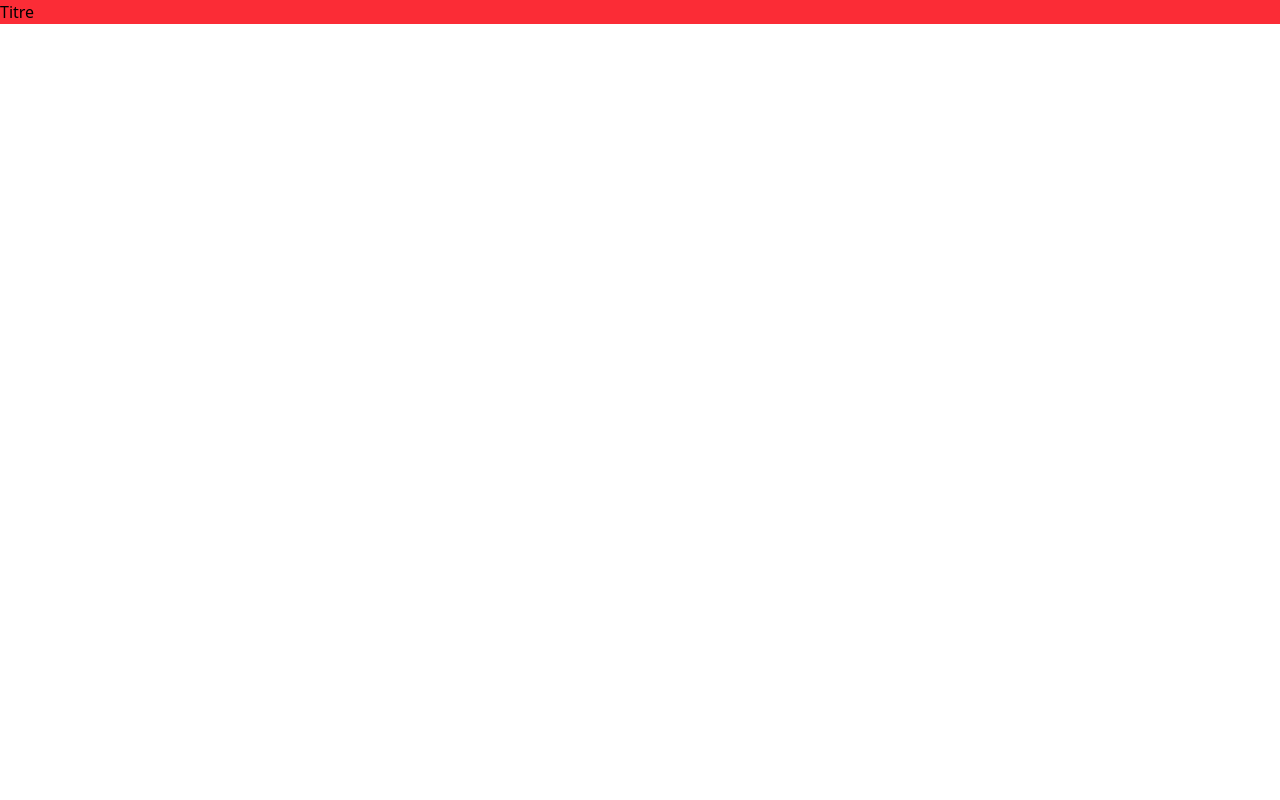
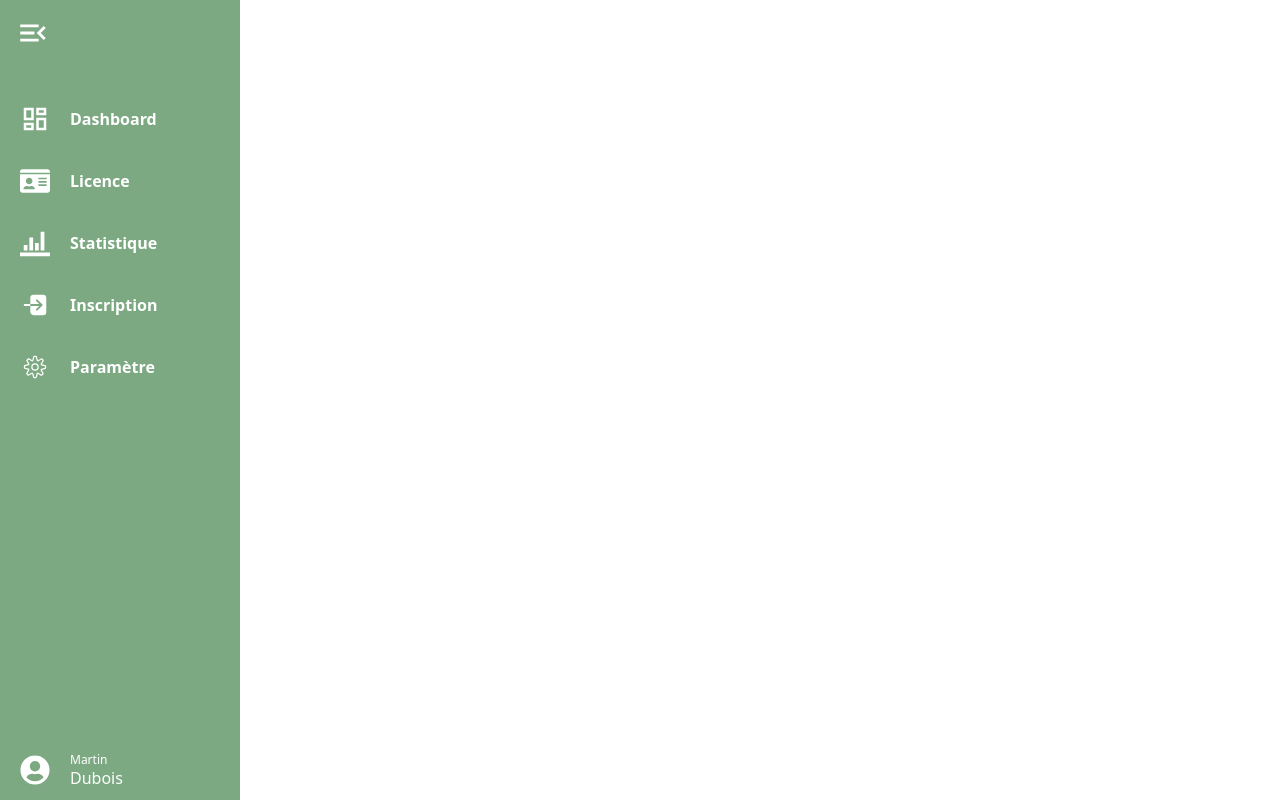
Before and after one commit to Matthieu77220/M2I_Site_Web, a React (Vite) app in the folder app-web/: page / in a window 1280 px wide. Built offline with nearby package versions, Linux system fonts and the light colour scheme.

Commit message:
création de la NavBar

```diff
--- a/app-web/src/App.jsx
+++ b/app-web/src/App.jsx
@@ -2,13 +2,14 @@ import { useState } from 'react'
 import reactLogo from './assets/react.svg'
 import viteLogo from '/vite.svg'
 import '../public/css/style.css'
+import NavBar from './components/navBar'
 
 function App() {
   const [count, setCount] = useState(0)
 
   return (
     <>
-    <h1 className="bg-red-500">Titre</h1>
+      <NavBar />
     </>
   )
 }
--- /dev/null
+++ b/app-web/src/components/navBar.jsx
@@ -0,0 +1,69 @@
+import { useState } from "react";
+
+// Icon react
+import { MdMenuOpen } from "react-icons/md";
+import { MdOutlineDashboard } from "react-icons/md";
+import { FaIdCard } from "react-icons/fa";
+import { ImStatsBars } from "react-icons/im";
+import { IoLogIn } from "react-icons/io5";
+import { CiSettings } from "react-icons/ci";
+
+// a supprimer plus tard pour remplacer par PDP
+import { FaUserCircle } from "react-icons/fa";
+
+function NavBar() {
+
+    const [open, setOpen] = useState(true)
+
+    return (
+        <>
+            <nav className={`h-screen p-2 flex flex-col duration-500 bg-[#7CA982] text-white ${open ? 'w-60' : 'w-18'}`}>
+
+                {/* Menu Burger */}
+                <div className='p-2 h-20 items-center'>
+                  <MdMenuOpen size={34} className={`duration-500 cursor-pointer ${!open && ' rotate-180'}`} onClick={() => setOpen(!open)} />
+                </div>
+
+                {/* Icon */}
+                <ul className='flex flex-col'>
+
+                  <li className='px-3 py-2 my-2 hover:bg-green-800 hover:rounded-md cursor-pointer flex gap-5 items-center relative'>
+                    <div><MdOutlineDashboard size={30} /></div>
+                    <p className={`${!open && 'w-0 translate-x-24'} overflow-hidden duration-700 font-semibold `}>Dashboard</p>
+                  </li>
+
+                  <li className='px-3 py-2 my-2 hover:bg-green-800 hover:rounded-md cursor-pointer flex gap-5 items-center relative'>
+                    <div><FaIdCard size={30} /></div>
+                    <p className={`${!open && 'w-0 translate-x-24'} overflow-hidden duration-900 font-semibold `}>Licence</p>
+                  </li>
+
+                  <li className='px-3 py-2 my-2 hover:bg-green-800 hover:rounded-md cursor-pointer flex gap-5 items-center relative'>
+                    <div><ImStatsBars size={30} /></div>
+                    <p className={`${!open && 'w-0 translate-x-24'} overflow-hidden duration-1100 font-semibold `}>Statistique</p>
+                  </li>
+
+                  <li className='px-3 py-2 my-2 hover:bg-green-800 hover:rounded-md cursor-pointer flex gap-5 items-center relative'>
+                    <div><IoLogIn size={30} /></div>
+                    <p className={`${!open && 'w-0 translate-x-24'} overflow-hidden duration-1300  font-semibold `}>Inscription</p>
+                  </li>
+
+                  <li className='px-3 py-2 my-2 hover:bg-green-800 hover:rounded-md cursor-pointer flex gap-5 items-center relative'>
+                    <div><CiSettings size={30} /></div>
+                    <p className={`${!open && 'w-0 translate-x-24'} overflow-hidden duration-1500 font-semibold`}>Paramètre</p>
+                  </li>
+                </ul>
+
+                {/* footer */}
+                <div className='flex absolute bottom-0 items-center gap-5 p-3'>
+                  <div><FaUserCircle size={30} /></div> {/* A remplacer plus tard par l'img */}
+                  <div className={`leading-5 ${!open && 'w-0 translate-x-24'} duration-2000 overflow-hidden`}>
+                    <p className="text-xs">Martin</p>
+                    <span>Dubois</span> {/* A changer plus tard pour remplacer par PDP et nom d'utilisateur */}
+                  </div>
+                </div>
+            </nav>
+        </>
+     );
+}
+
+export default NavBar;
```
